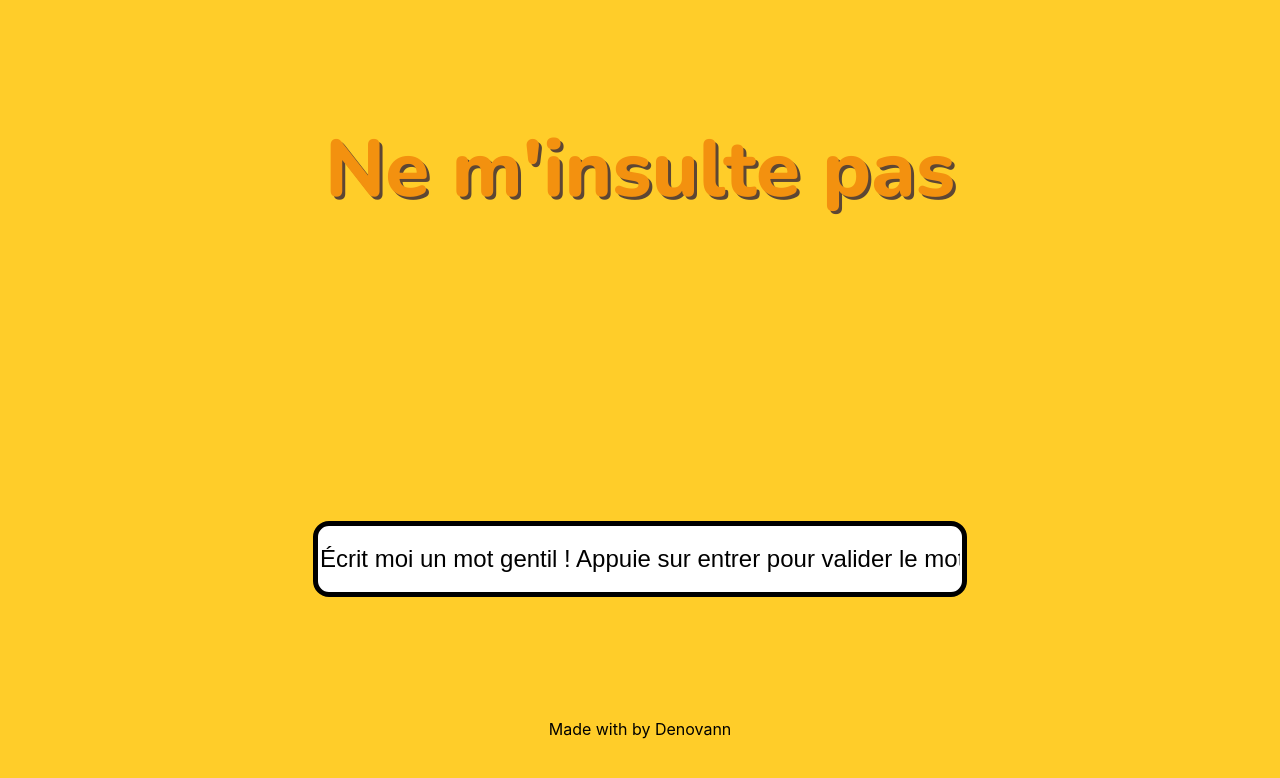
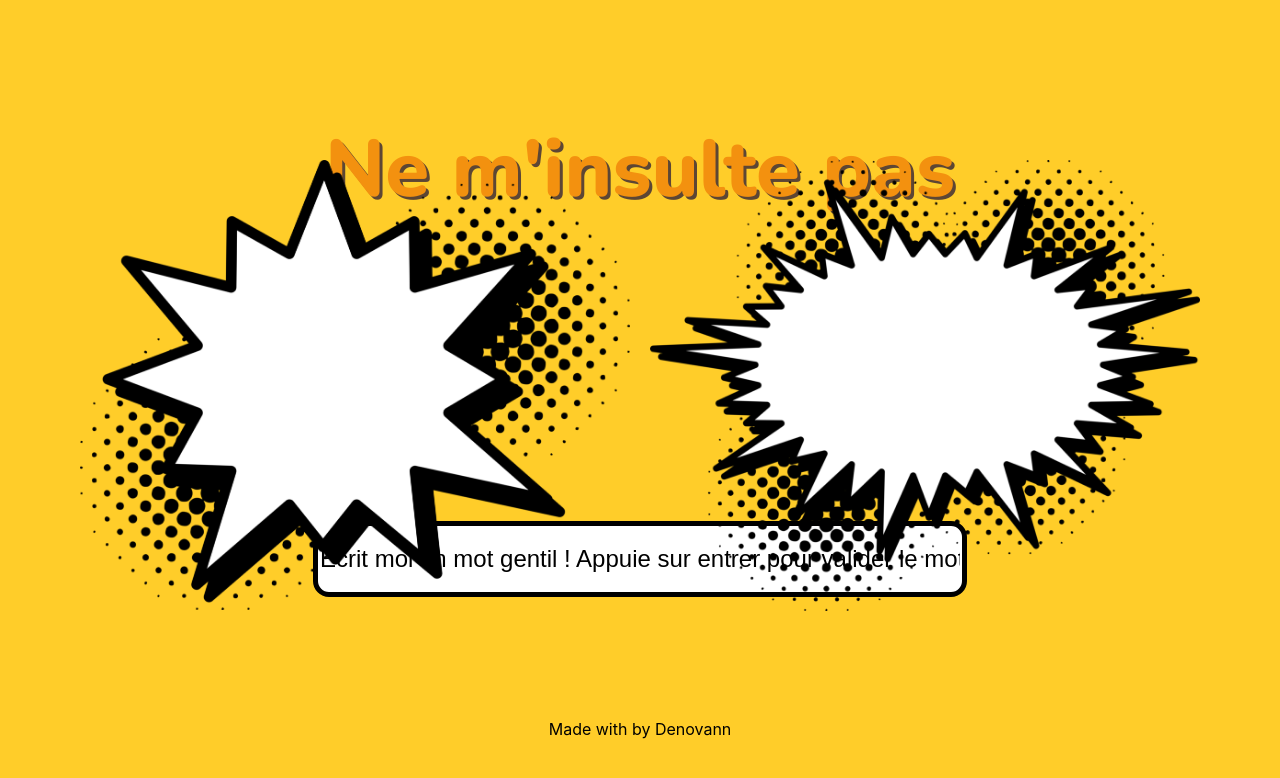
Before and after one commit to Deunoh/ne_m-insulte_pas, a React (Vite) app: page / in a window 1280 px wide. Shown: the top 778 px of the page. Built offline with nearby package versions, Linux system fonts and the light colour scheme.

Commit message:
jeu terminé quelques bugs à résoudre

```diff
--- a/src/components/App/App.jsx
+++ b/src/components/App/App.jsx
@@ -28,14 +28,34 @@ function App() {
     setInputSweetWord('');
   }, [countHistory]);
 
-  const handleSweetWord = () => {
-    if (indexLetter < textToModify.length) {
+  const handleSweetWord = (value) => {
+    console.log(countHistory);
+    // Si l'utilisateur écrit "<", on attend le caractère suivant
+    if (value === '<') {
+      setInputSweetWord(value); // Mettre à jour l'input avec "<"
+      return; // Sortir de la fonction pour attendre le caractère suivant
+    }
+
+    if (inputSweetWord === '<' && value === '<3') {
+      console.log('ok');
+      setInputSweetWord(value);
+      setNicoleSpeech('Je suis libérée !');
+      setJohnSpeech('Merci davoir joué');
+    } else if (indexLetter < textToModify.length) {
       const currentLetter = textToModify[indexLetter];
       setInputSweetWord(
         (prevInputSweetWord) => prevInputSweetWord + currentLetter
       );
       setIndexLetter(indexLetter + 1);
     }
+
+    // if (indexLetter < textToModify.length) {
+    //   const currentLetter = textToModify[indexLetter];
+    //   setInputSweetWord(
+    //     (prevInputSweetWord) => prevInputSweetWord + currentLetter
+    //   );
+    //   setIndexLetter(indexLetter + 1);
+    // }
   };
 
   const handleSubmit = () => {
@@ -49,7 +69,15 @@ function App() {
   };
 
   const handleEnter = (event) => {
-    if (event.key === 'Enter' && inputSweetWord === textToModify) {
+    if (event.key === 'Enter' && countHistory === 17) {
+      console.log('fin du jeu');
+      event.preventDefault();
+    }
+    if (
+      event.key === 'Enter' &&
+      inputSweetWord === textToModify &&
+      textToModify !== ''
+    ) {
       console.log('touche entrée appuyé et mot complété');
       event.preventDefault();
       handleSubmit();
--- a/src/components/Display/Display.jsx
+++ b/src/components/Display/Display.jsx
@@ -4,13 +4,13 @@ import './Display.scss';
 const Display = ({ nicole, john }) => {
   return (
     <div>
-      <div className="display-left">
-        <p>{john}</p>
-        <img src="" alt="" />
+      <div className="display-left display-container">
+        <p className="display-text">{john}</p>
+        <img src="/src/assets/bulle2.webp" alt="" />
       </div>
-      <div className="display-right">
-        <p>{nicole}</p>
-        <img src="" alt="" />
+      <div className="display-right display-container">
+        <p className="display-text">{nicole}</p>
+        <img src="/src/assets/bulle1.webp" alt="" />
       </div>
     </div>
   );
--- a/src/components/Display/Display.scss
+++ b/src/components/Display/Display.scss
@@ -1,15 +1,46 @@
+.display-container {
+  position: relative;
+  display: inline-block;
+}
+
+.display-container img {
+  display: block;
+  width: 550px;
+}
+
+.display-text {
+  font-family: 'Nunito', sans-serif;
+  position: absolute;
+  top: 50%;
+  left: 50%;
+  transform: translate(-60%, -70%);
+  text-align: center;
+  color: black;
+  font-size: 2rem;
+  font-weight: bold;
+  text-shadow: 2px 2px 4px rgba(0, 0, 0, 0.5);
+  pointer-events: none;
+  width: 250px;
+}
+
 .display-left {
   position: absolute;
-  left: 10rem;
-  width: 100px;
+  top: 20vh;
+  left: 5rem;
+  // width: 100px;
 }
 
 .display-right {
+  top: 20vh;
   position: absolute;
-  right: 10rem;
-  width: 100px;
+  right: 5rem;
+  // width: 100px;
 }
 
 p {
   font-size: 1rem;
 }
+
+// img {
+//   width: 300px;
+// }
--- a/src/data/injures.js
+++ b/src/data/injures.js
@@ -26,7 +26,7 @@ export default [
     injure: 'trouillard',
     answer: 'Mais je sais maintenant comment faire',
   },
-  { id: 11, injure: 'andouille', answer: 'Pire insulte ! Je naime pas ça' },
+  { id: 11, injure: 'andouille', answer: "Pire insulte ! Je n'aime pas ça" },
   { id: 12, injure: "pov' mec", answer: 'Il y a un remède' },
   { id: 13, injure: 'ordure', answer: 'Je sais que tu ne penses pas ça' },
   {
@@ -44,5 +44,14 @@ export default [
     injure: 'tête de cul',
     answer: 'Essaie de me parler avec ton coeur <3',
   },
-  { id: 17, injure: 'connard', answer: 'Toi même' },
+  {
+    id: 17,
+    injure: '<3',
+    answer: "Merci d'avoir joué",
+  },
+  {
+    id: 18,
+    injure: '',
+    answer: "Merci d'avoir joué",
+  },
 ];
```
